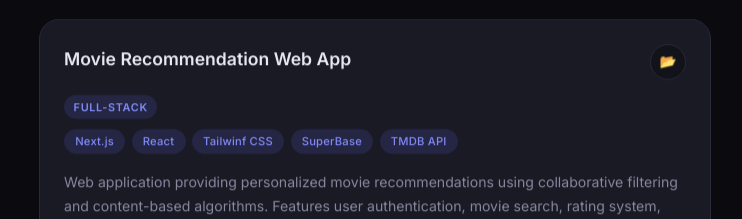
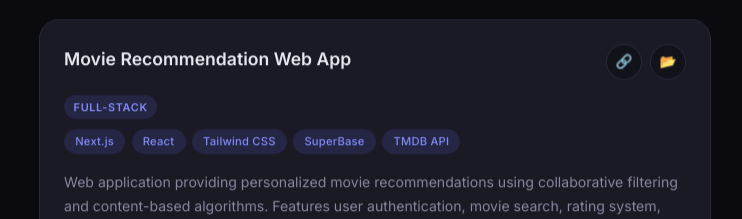
Before and after one commit to HenokTade/Portfolio, a React (Vite) app: page / in a window 1280 px wide. Shown: the part 3080-3299 px from the top of the page, without its empty margins (365-1107 px from the left). Built offline with nearby package versions, Linux system fonts and the light colour scheme.

Commit message:
feat: Update portfolio projects to user-specified order with Inventory Order Management System and Movie Recommendation Web App

```diff
--- a/src/data/portfolioData.ts
+++ b/src/data/portfolioData.ts
@@ -29,6 +29,7 @@ export interface SkillCategory {
 export interface ExperienceItem {
   role: string;
   company: string;
+
   period: string;
   items: string[];
 }
@@ -96,8 +97,9 @@ export const PROJECTS: Project[] = [
   },
   {
     title: 'Movie Recommendation Web App',
-    tech: ['Next.js','React', 'Tailwinf CSS','SuperBase','TMDB API'],
+    tech: ['Next.js', 'React', 'Tailwind CSS', 'SuperBase', 'TMDB API'],
     description: 'Web application providing personalized movie recommendations using collaborative filtering and content-based algorithms. Features user authentication, movie search, rating system, and recommendation dashboard. Built with modern web technologies for responsive UI and scalable backend.',
+    live: 'https://habflix.vercel.app/',
     github: 'https://github.com/HenokTade/Movie-Recommendation-Web-App',
     category: 'Full-stack',
   },
```
